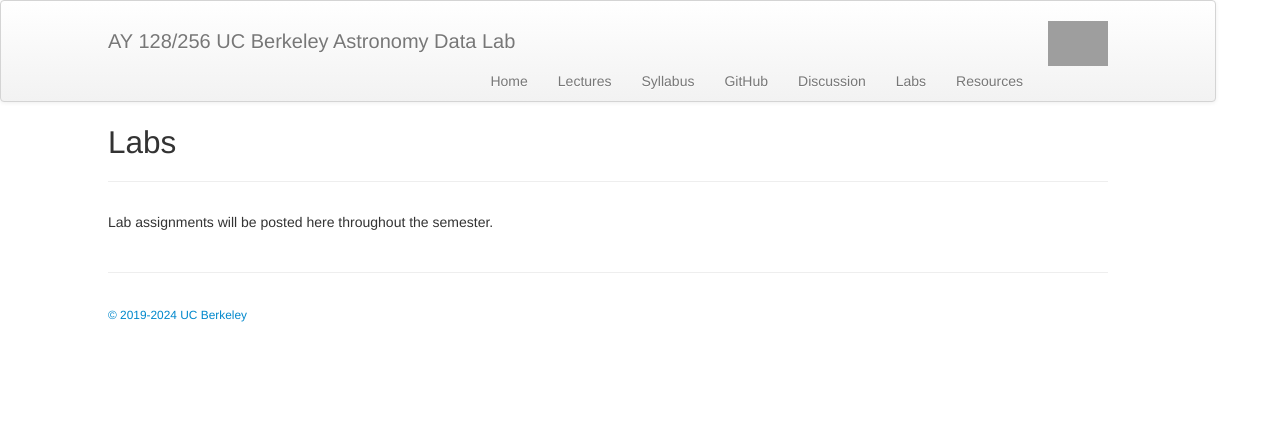
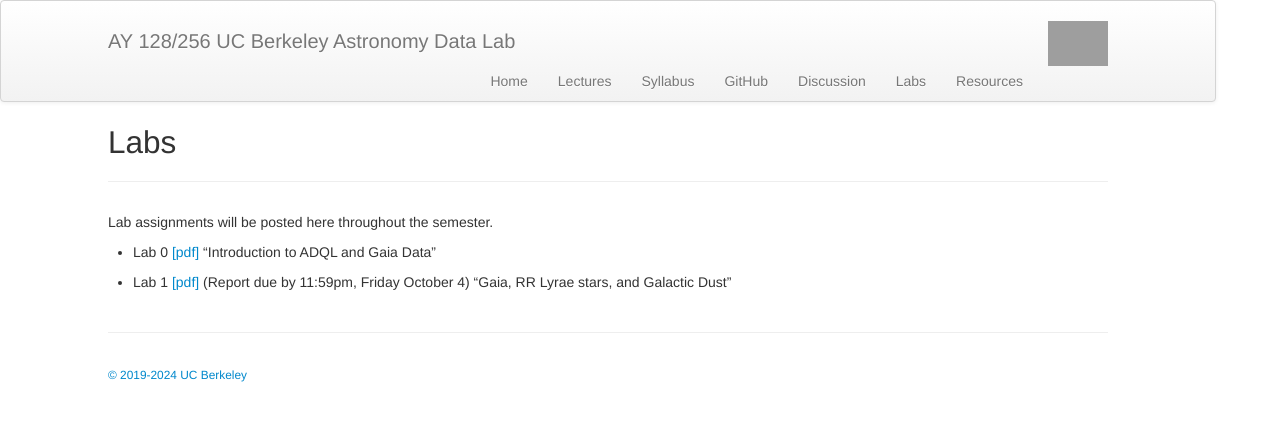
Before and after one commit to ucb-datalab/ucb-datalab.github.io, a Jekyll site: the page built from pages/labs.md, in a window 1280 px wide. Shown: the top 421 px of the page. Built offline with Jekyll 4.4.1, drawn with Linux system fonts in a browser that asks for light colours; grey boxes are pictures that could not be loaded.

Commit message:
update lab page

```diff
--- a/pages/labs.md
+++ b/pages/labs.md
@@ -5,18 +5,20 @@ title: Labs
 
 Lab assignments will be posted here throughout the semester.
 
+- Lab 0
+  [[pdf]](https://github.com/ucb-datalab/course_materials_fall2024/blob/main/labs/AY128_256_Lab0_adql_gaia_fall2024.pdf) "Introduction to ADQL and Gaia Data"
+
 <!--
-
-- Lab 0
-  [[pdf]](https://github.com/ucb-datalab/course_materials_2024/blob/main/labs/2024_AY128_Lab0_adql_gaia.pdf)
   (Due by 11:59pm, Thurs Feb 1) "Introduction to ADQL and Gaia Data"
      - Lab 0 Checkpoint 1 is due by midnight, 1/23, and will be discussed in class on Thurs, 1/25.
      - Lab 0 Checkpoint 2 is due by midnight, 1/30, and will be discussed in class on Thurs, 2/1.
-
+-->
 
 - Lab 1
-  [[pdf]](https://github.com/ucb-datalab/course_materials_2024/blob/main/labs/2024_AY128_Lab1_rrlyrae_dust.pdf)
-  (Report due by 11:59pm, Thurs Feb 29) "Gaia, RR Lyrae stars, and Galactic Dust"
+  [[pdf]](https://github.com/ucb-datalab/course_materials_fall2024/blob/main/labs/AY128_256_Lab1_rrlyrae_dust_fall2024.pdf)
+  (Report due by 11:59pm, Friday October 4) "Gaia, RR Lyrae stars, and Galactic Dust"
+
+<!--
     - Lab 1 Checkpoint 1 is due by midnight, 2/13, and will be discussed in class on Thurs, 2/15.
     - Lab 1 Checkpoint 2 is due __before class__ on, 2/20, and will be discussed in class that day.
     - Lab 1 Checkpoint 3 is due __before class__ on, 2/27, and will be discussed in class that day.
```
